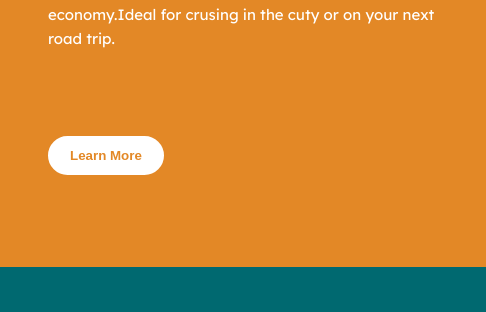
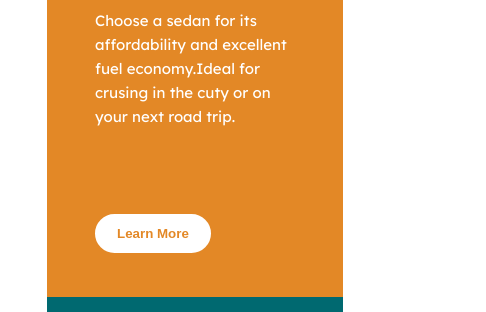
Before and after one commit to WesleyHigino/3-columnPreviewCardComponent, a plain HTML site: page index.html in a window 390 px wide. Shown: the part 199-511 px from the top of the page, 486 px wide, since content can reach past the window. Drawn offline with Linux system fonts and the light colour scheme.

Commit message:
Resolvendo problemas com a responsividade e melhorando a explicação do projeto no Readme

```diff
--- a/style.css
+++ b/style.css
@@ -68,6 +68,28 @@ p{
     color: #fff;
 
 }
+@media (max-width:680px){
+    main{
+        display: flex;
+        flex-direction: column;
+        align-items: center;
+        justify-content: center;
+        margin: 30px;
+    }
+    .column{
+        width: 200px;
+        height: 370px;
+        padding: 3rem;
+    }
+    .card-sedans{
+        border-radius: 10px 10px 0 0;
+    }
+    .card-luxury{
+        border-radius: 0 0 10px 10px;
+    }
+
+}
+
 
 @media (min-width:680px){
     main{
```
Also changed, not shown: img/active-states.jpg (deleted), img/column.png (added), img/desktop-design.jpg (deleted), img/mobile-design.jpg (deleted), img/mobile.png (added), 1 other file.
